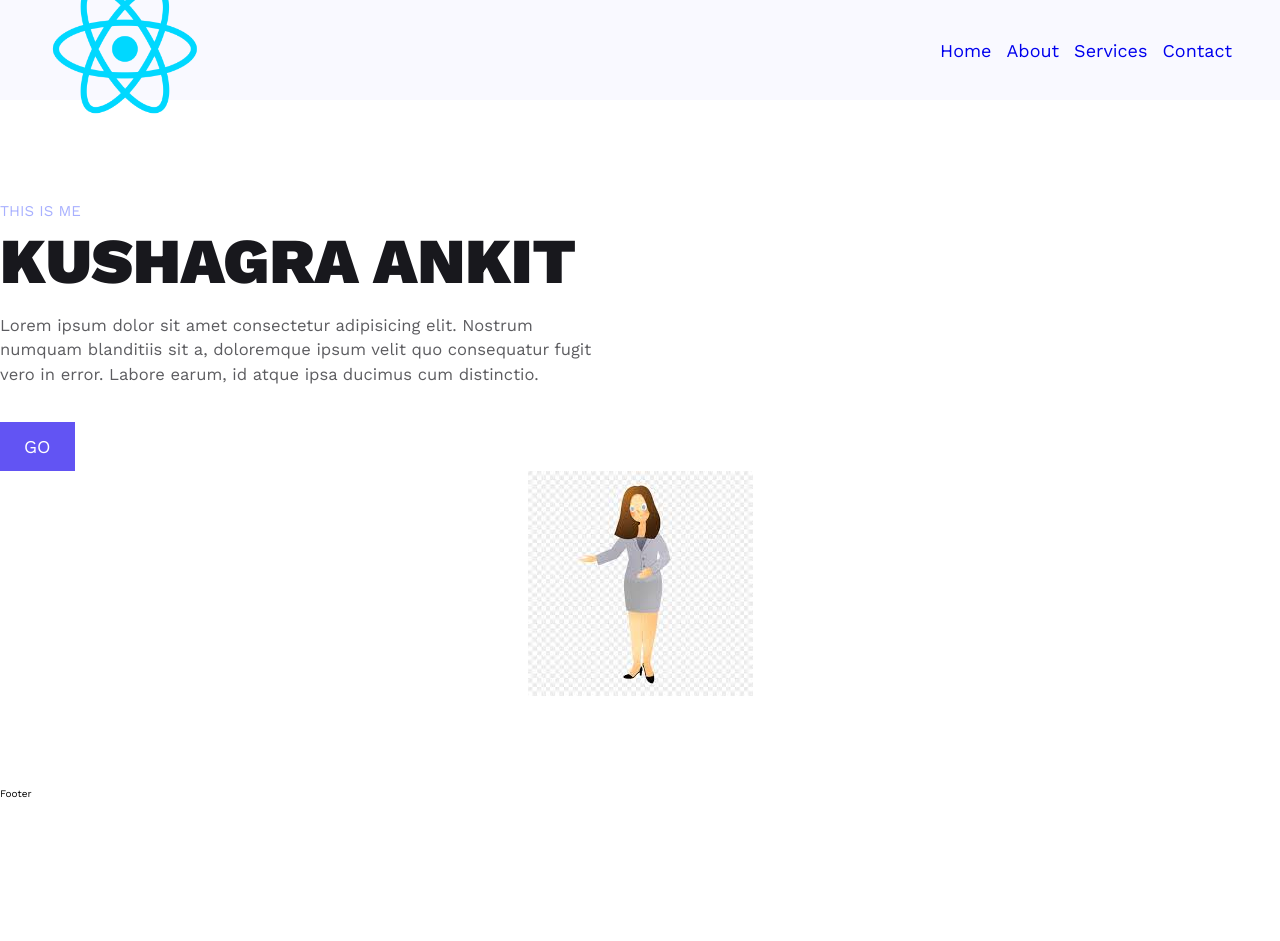
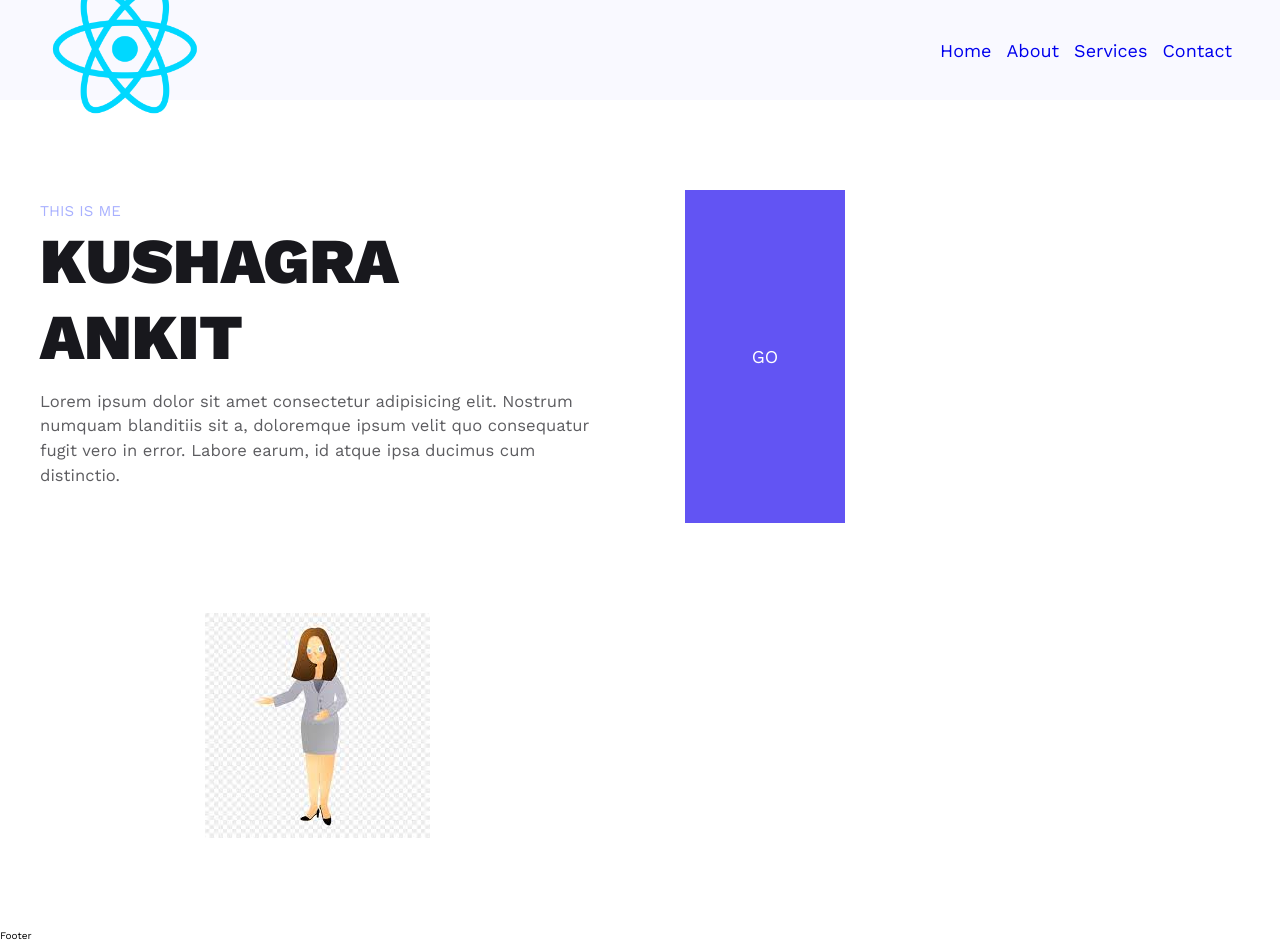
Before and after one commit to kush960/Multipage-Website, a React (Vite) app in the folder react-website/: page / in a window 1280 px wide. Before the commit the page ends 800 px from the top, so only its background shows below. Built offline with nearby package versions, Linux system fonts and the light colour scheme.

Commit message:
globalstyle-css update

```diff
--- a/react-website/src/GlobalStyle.jsx
+++ b/react-website/src/GlobalStyle.jsx
@@ -47,4 +47,92 @@ li{
 list-style: none;
 }
 
+
+
+.container {
+    max-width: 120rem;
+    margin: 0 auto;
+  }
+
+  .grid {
+    display: grid;
+    gap: 9rem;
+  }
+
+  .grid-two-column {
+    grid-template-columns: repeat(2, 1fr);
+  }
+
+  .grid-three-column {
+    grid-template-columns: repeat(3, 1fr);
+  }
+
+  .grid-four-column{
+     grid-template-columns: 1fr 1.2fr .5fr .8fr ;
+  }
+
+    .common-heading {
+        font-size: 3.8rem;
+        font-weight: 600;
+        margin-bottom: 6rem;
+        text-transform: capitalize;
+      }
+
+      input, textarea{
+      max-width: 50rem;
+      color: ${({ theme }) => theme.colors.black};
+      padding: 1.6rem 2.4rem;
+      border: 1px solid ${({ theme }) => theme.colors.border};
+      text-transform: uppercase;
+     box-shadow: ${({ theme }) => theme.colors.shadowSupport};
+  }
+      input[type="submit"]{
+      max-width: 16rem;
+      margin-top: 2rem;
+      background-color: ${({ theme }) => theme.colors.btn};
+      color: ${({ theme }) => theme.colors.white};
+      padding: 1.4rem 2.2rem;
+      border-style: solid;
+      border-width: .1rem;
+      text-transform: uppercase;
+      font-size: 1.8rem;
+      cursor: pointer;
+      }
+
+
+  /* ===========================================
+  /* media queries
+  ======================================= */
+  /* px  */
+  /* rem  */
+  /* em  */
+  /* 1500px */
+
+  //998px
+  @media (max-width:${({ theme }) => theme.media.tab}) {
+        .container{
+          padding: 0 3.2rem;
+        }
+
+          .grid-three-column {
+        grid-template-columns: 1fr 1fr;
+      }
+  }
+
+  @media (max-width:${({ theme }) => theme.media.mobile}) {
+
+        html{
+          font-size: 50%;
+        }
+
+        .grid{
+          gap: 3.2rem;
+        }
+
+        .grid-two-column, .grid-three-column, .grid-four-column{
+          grid-template-columns: 1fr;
+        }
+  }
+
+
 `;
--- a/react-website/src/components/HeroSection.jsx
+++ b/react-website/src/components/HeroSection.jsx
@@ -2,8 +2,9 @@ import { NavLink } from "react-router-dom";
 import styled from "styled-components";
 import { Button } from "../styles/button";
  const HeroSection = () => {
-   return  (<Wrapper>
-    <div className="container grid grid-two-colimn">
+   return  (
+    <Wrapper>
+        <div className="container grid grid-two-column">
          {/* Below div is for content */}
             <div className="section-hero-data">
                 <p className="hero-top-data">THIS IS ME</p>
```
Lines whose indentation alone changed are shown as unchanged.
